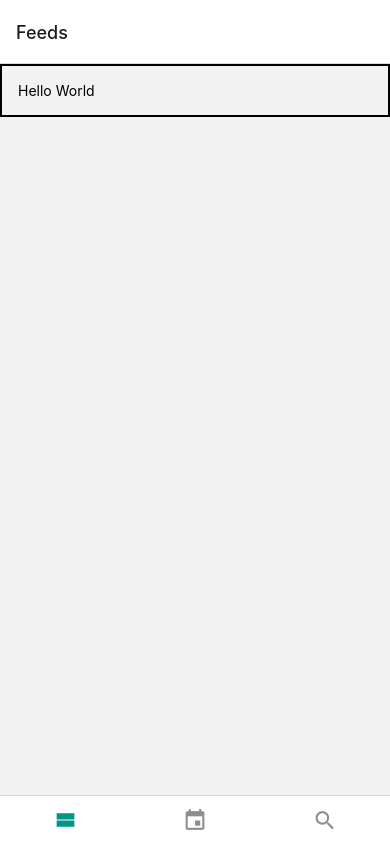
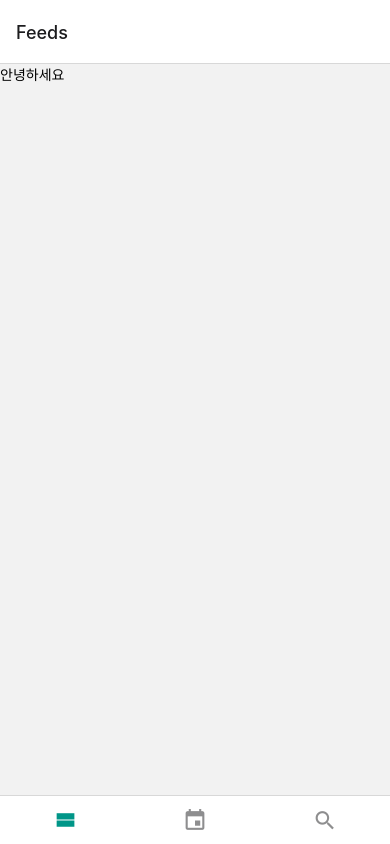
Before and after one commit to jw1036/exam_reactnative, a React Native app: screen /Feeds in a window 390 px wide. Built offline with nearby package versions, Linux system fonts and the light colour scheme.

Commit message:
6.2.2 useContext Hook 함수

```diff
--- a/screens/FeedsScreen.js
+++ b/screens/FeedsScreen.js
@@ -1,27 +1,19 @@
-import React from 'react';
+import React, {useContext} from 'react';
 import {StyleSheet, Text, View} from 'react-native';
 import LogContext from '../contexts/LogContext';
 
 function FeedsScreen() {
+  const value = useContext(LogContext);
+
   return (
     <View style={styles.block}>
-      <Box>{value => <Text>{value}</Text>}</Box>
+      <Text>{value}</Text>
     </View>
   );
 }
 
-function Box({children}) {
-  return <View style={styles.box}>{children('Hello World')}</View>;
-}
-
 const styles = StyleSheet.create({
   block: {},
-  box: {
-    borderWidth: 2,
-    padding: 16,
-    borderBottomColor: 'black',
-    marginBottom: 16,
-  },
 });
 
 export default FeedsScreen;
```
